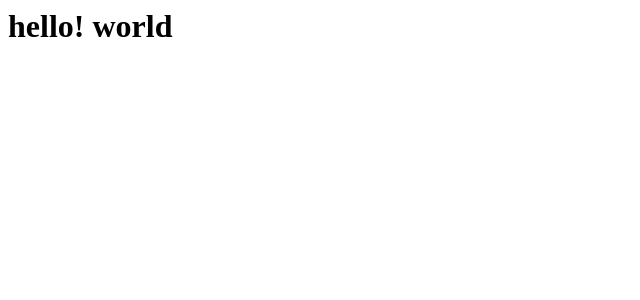
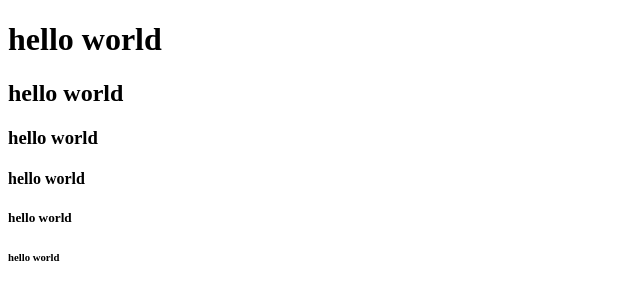
Before and after one commit to y311/first, a plain HTML site: page index.html in a window 1280 px wide. Shown: the whole page, without its empty margins (0-640 px from the left). Drawn offline with Linux system fonts and the light colour scheme.

Commit message:
index.html

```diff
--- a/index.html
+++ b/index.html
@@ -1 +1,17 @@
-<h1>hello! world</h1>
+<!DOCTYPE html>
+<html lang="en">
+<head>
+    <meta charset="UTF-8">
+    <meta http-equiv="X-UA-Compatible" content="IE=edge">
+    <meta name="viewport" content="width=device-width, initial-scale=1.0">
+    <title>Document</title>
+</head>
+<body>
+    <h1>hello world</h1>
+    <h2>hello world</h2>
+    <h3>hello world</h3>
+    <h4>hello world</h4>
+    <h5>hello world</h5>
+    <h6>hello world</h6>
+</body>
+</html>
```
